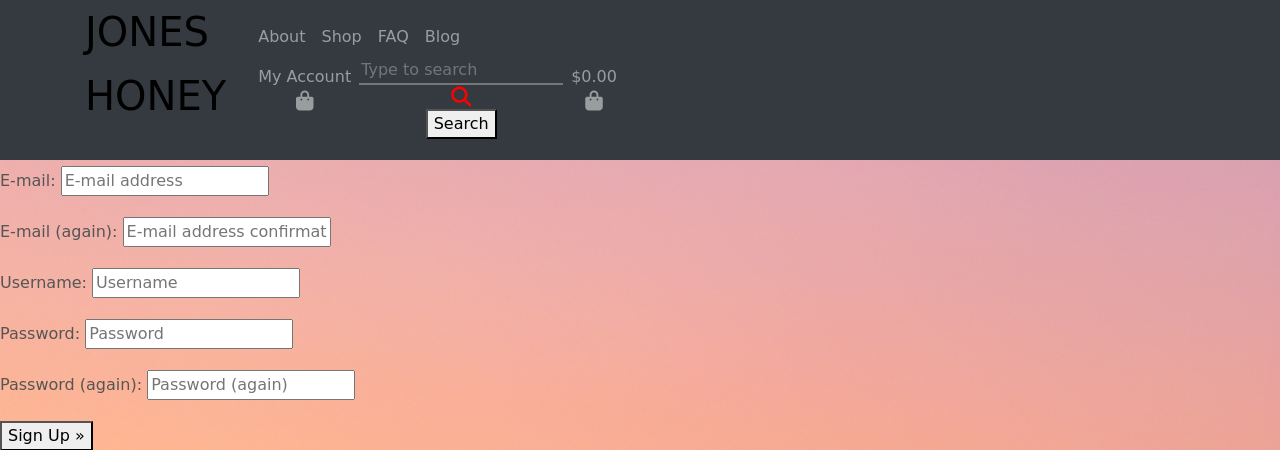
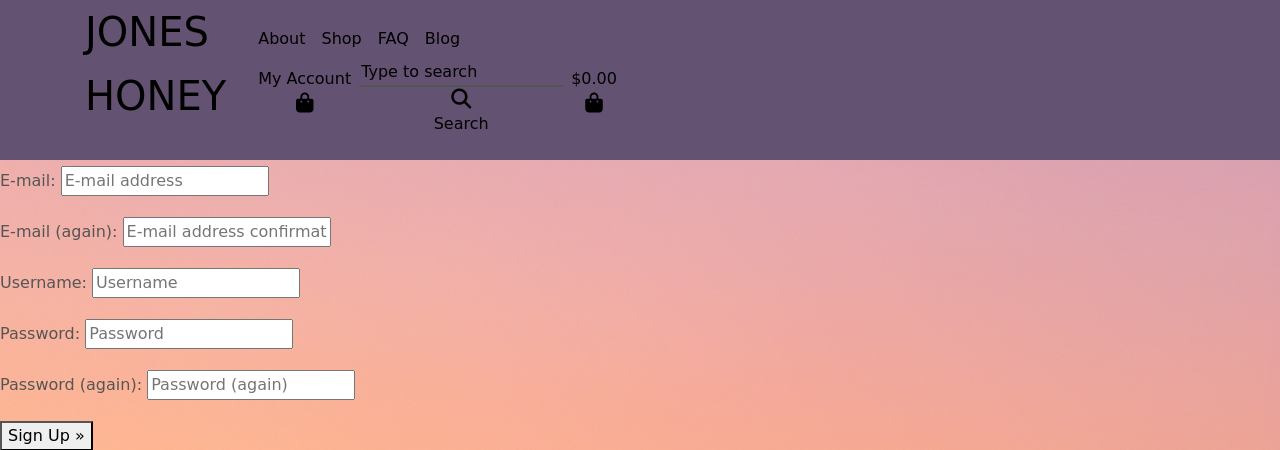
Before and after one commit to megan-grug/joneshoneysite, a Django app: page /accounts/signup/ in a window 1280 px wide. Shown: the top 450 px of the page. Run offline with Django 3.2, Linux system fonts and the light colour scheme; some libraries are stand-ins or nearby versions; some web fonts are replaced.

Commit message:
Improved styling of header search box

```diff
--- a/static/css/base.css
+++ b/static/css/base.css
@@ -35,11 +35,36 @@ body {
     border-left:none !important;
 }
 
+.search-input{
+    color: black !important;
+    border-color: black !important;
+}
+
+
+.search-input::-webkit-input-placeholder {
+    color: black !important;
+  }
+
 .search-btn{
     background-color:rgba(0,0,0,0) !important;
     border:none !important;
 }
 
-.red{
-    color:red !important;
+.text-black{
+    color:black !important;
 }
+
+.darkheather{
+    background-color: #635271;
+}
+
+.heather{
+    background-color: #a693b5;
+}
+
+.hero-image {
+    background: url(/media/daisies.jpg);
+    background-repeat: no-repeat !important;
+    background-size: cover !important;
+    background-position: center;
+}
--- a/templates/base.html
+++ b/templates/base.html
@@ -45,10 +45,10 @@
 
     {% block page_header %}
   <header>
-    <nav class="navbar navbar-expand-md navbar-dark fixed-top bg-dark">
+    <nav class="navbar navbar-expand-md navbar-light darkheather fixed-top">
       <div class="container">
           <h1 class="pb-2 ml-md-0 ml-sm-3 ml-0 mr-3">
-            <a href="#">
+            <a href="{% url 'home' %}">
              <!--<img class="icon" src="/media/bee.png"> -->
               <p class="logo">JONES</p>
               <p class="logo">HONEY</p>
@@ -107,11 +107,11 @@
                           {% endif %}
                   </div>
                   </li>
-                  <li class="nav-item">
-                    <form method="GET" action="#" class="d-flex flex-column align-items-center">
-                      <input class="search-box" type="text" name="q" placeholder="Type to search" aria-label="Search">
-                      <div><i class="fa-solid fa-magnifying-glass fa-lg red" id="basic-addon1" type="submit"></i></div>
-                      <button type="button">Search</button>
+                  <li class="nav-item text-black">
+                    <form method="GET" action="#" class="d-flex flex-column align-items-center text-black">
+                      <input class="search-box text-black search-input" type="text" name="q" placeholder="Type to search" aria-label="Search">
+                      <div><i class="fa-solid fa-magnifying-glass fa-lg" id="basic-addon1" type="submit"></i></div>
+                      <button class="search-btn" type="button">Search</button>
                     </form>
                   </li>
                   <li class="nav-item">
```
Also changed, not shown: 1 other file.
